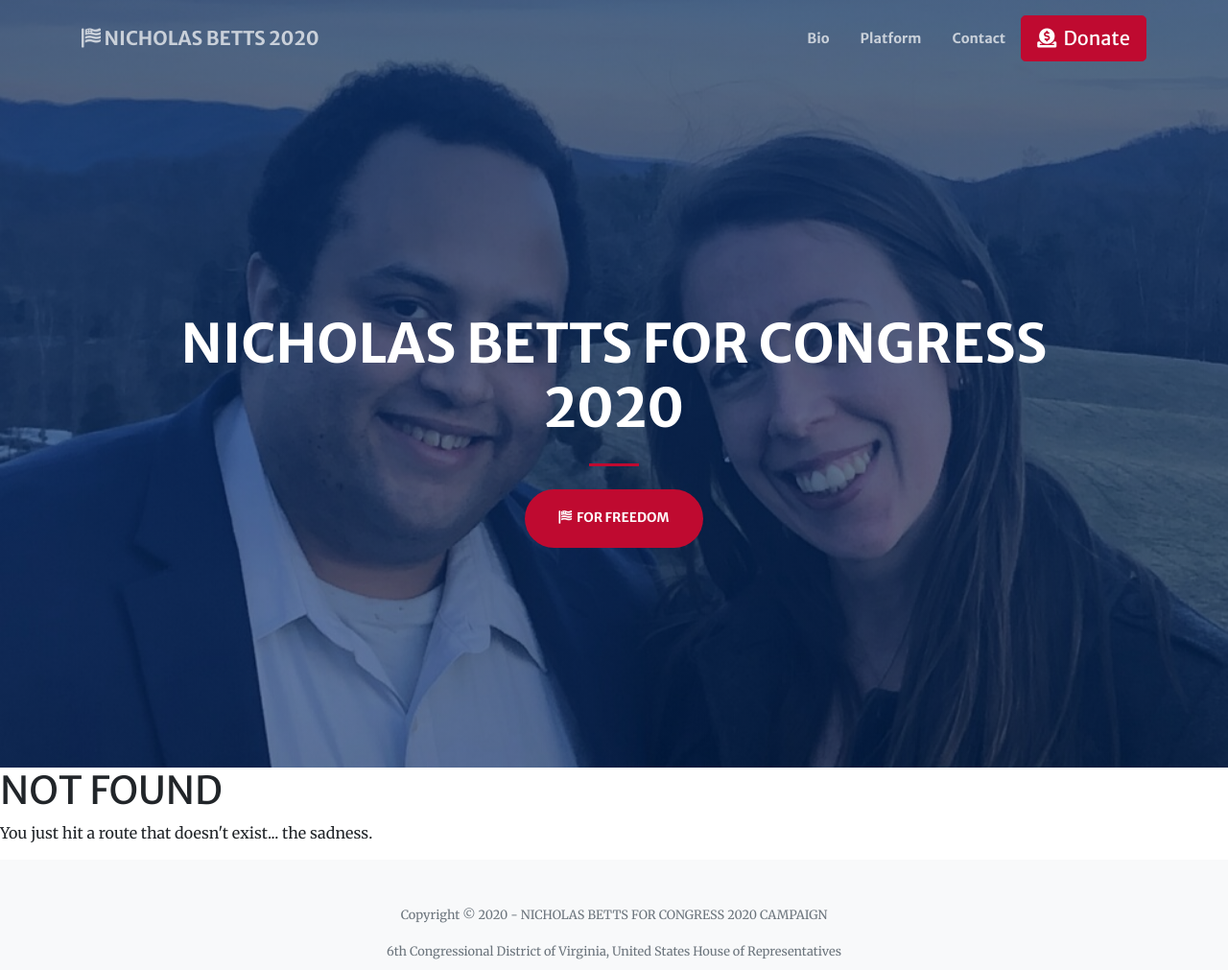
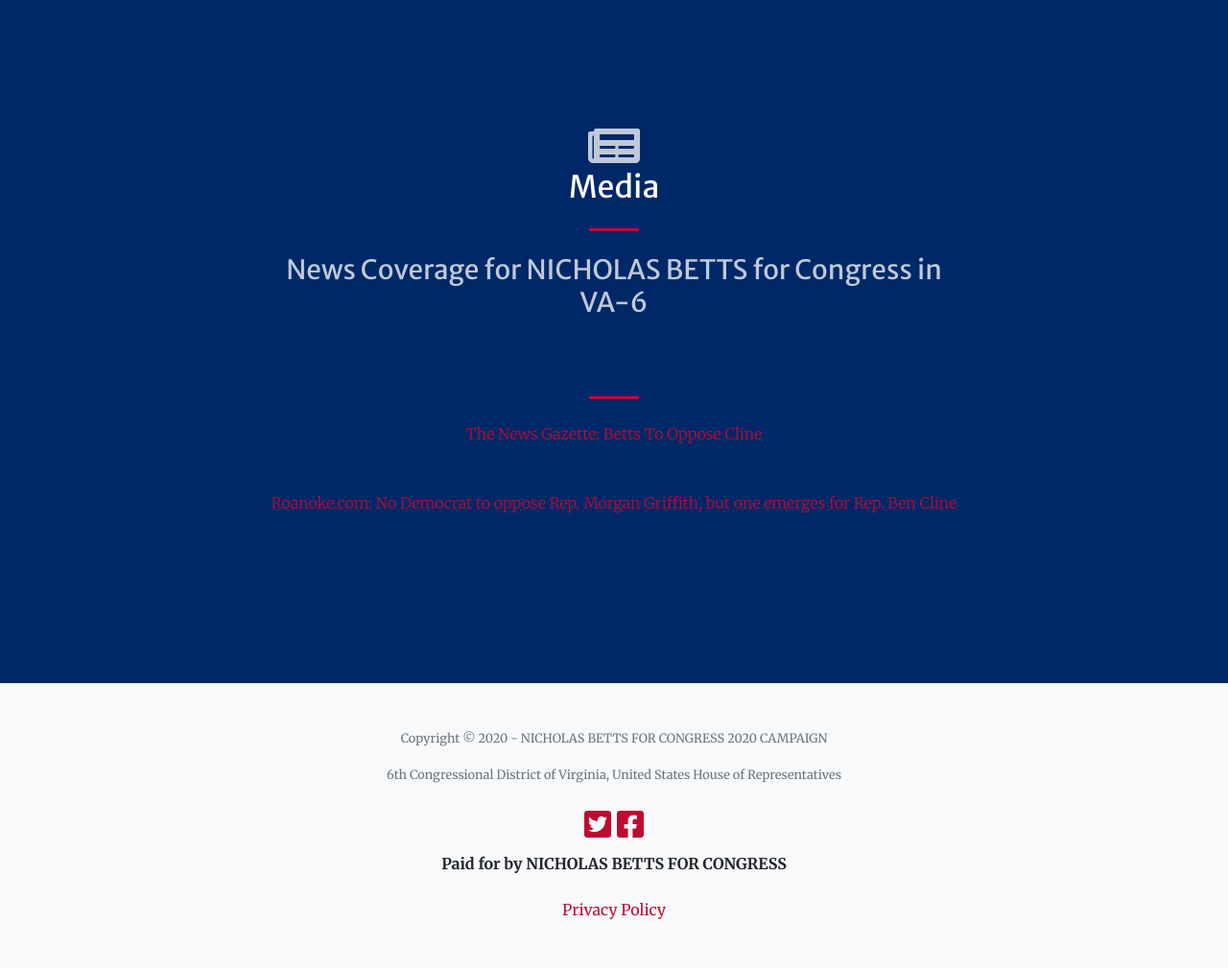
Before and after one commit to anataliocs/nickbettsforcongress, a Gatsby site: page /news in a window 1280 px wide. Before the commit this address had no page. Shown: the top 1011 px of the page at 96% size. Built offline with nearby package versions, Linux system fonts and the light colour scheme; Gatsby itself is replaced by a stand-in of ours.

Commit message:
Add new section

```diff
--- a/src/components/header.js
+++ b/src/components/header.js
@@ -33,6 +33,10 @@
                     <Nav.Link className={"js-scroll-trigger"} href="#contact" onClick={Scroller.handleAnchorScroll}>Contact</Nav.Link>
                   </li>
 
+                  <li className="nav-item">
+                    <Nav.Link href="/news/" target="_blank">News</Nav.Link>
+                  </li>
+
                   <a className="btn btn-primary btn-lg js-scroll-trigger" href="#donate" onClick={Scroller.handleAnchorScroll}>
                     <i className="fas fa-donate"/>&nbsp; Donate</a>
 
--- /dev/null
+++ b/src/components/lightlayout.js
@@ -0,0 +1,52 @@
+/**
+ * Light Layout component
+ */
+
+import React from "react"
+import PropTypes from "prop-types"
+import Header from "./header"
+import "./layout.scss"
+
+
+export default class LightLayout extends React.Component {
+  constructor(props) {
+    super(props)
+  }
+
+  render() {
+    let className = "site-container"
+
+    return (
+      <div className={className} ref={this.siteContainer} id="page-top">
+
+        <main>{this.props.children}</main>
+        <footer className="bg-light py-5">
+          <div className="container">
+            <div className="small text-center text-muted">Copyright &copy;
+              2020 - NICHOLAS BETTS FOR CONGRESS 2020 CAMPAIGN<br/><br/>
+              6th Congressional District of Virginia, United States House of Representatives
+            </div>
+
+            <br/>
+            <div className="text-center text-muted">
+              <h2>
+                <a href="https://twitter.com/VoteForBetts" target="_blank" rel="noopener noreferrer">
+                  <i className="fab fa-twitter-square"></i></a>&nbsp;
+                <a href="https://www.facebook.com/NicholasBettsCongress/" target="_blank" rel="noopener noreferrer">
+                  <i className="fab fa-facebook-square"></i></a>
+              </h2>
+            </div>
+
+            <div className="text-center well">
+                <strong>Paid for by NICHOLAS BETTS FOR CONGRESS</strong>
+            </div><br/>
+
+            <div className="text-center well">
+              <a href="/privacy/" target="_blank" rel="noopener noreferrer">Privacy Policy</a>
+            </div>
+          </div>
+        </footer>
+      </div>
+    )
+  }
+}
--- /dev/null
+++ b/src/pages/news.js
@@ -0,0 +1,71 @@
+import React from "react"
+import {graphql} from "gatsby"
+
+import SEO from "../components/seo"
+import Container from "react-bootstrap/Container";
+import LightLayout from "../components/lightlayout";
+
+export default class IndexPage extends React.Component {
+    constructor(props) {
+        super(props)
+    }
+
+    render() {
+        return (
+            <LightLayout>
+                <SEO title="NICHOLAS BETTS FOR CONGRESS 2020 CAMPAIGN
+             6th Congressional District of Virginia, United States House of Representatives"/>
+
+                <section className="page-section bg-secondary" id="donate">
+                    <div className="container text-center">
+
+                        <i className="fas fa-3x fa-newspaper text-white-75"></i>
+                        <h2 className="text-white mb-4">Media</h2>
+                        <hr className="divider my-4"/>
+
+                        <div className="row justify-content-center">
+
+                            <div className="col-lg-8 col-md-6 text-center">
+
+                                <div className="text-white-75 mb-0">
+                                    <h3>News Coverage for NICHOLAS BETTS for Congress in VA-6</h3>
+                                    <br/>
+                                </div>
+
+                                <br/>
+                                <hr className="divider my-4"/>
+
+                                <p className="font-weight-light mb-5">
+                                    <a href="https://www.thenews-gazette.com/content/betts-oppose-cline"
+                                       target="_blank" rel="noopener noreferrer">The News Gazette: Betts To Oppose Cline</a>
+                                </p>
+
+                                <p className="font-weight-light mb-5">
+                                    <a href="https://www.roanoke.com/news/local/no-democrat-to-oppose-rep-morgan-griffith-but-one-emerges-for-rep-ben-cline/article_c9335e6f-5243-58df-8ede-25e91e3d6db0.html"
+                                       target="_blank" rel="noopener noreferrer">Roanoke.com: No Democrat to oppose Rep. Morgan Griffith, but one emerges for Rep. Ben Cline</a>
+                                </p>
+                            </div>
+                        </div>
+                    </div>
+                </section>
+            </LightLayout>
+        )
+    }
+}
+
+
+export const imageData = graphql`
+  query {
+    images: allFile(filter: {relativePath: {glob: "portfolio/fullsize/*.jpg"}}, sort: {fields: name}) {
+      edges {
+        node {
+          childImageSharp {
+            fluid {
+              ...GatsbyImageSharpFluid
+            }
+          }
+        }
+      }
+    }
+  }
+`
```
Also changed, not shown: src/pages/privacy.js (+5 -5 lines).
